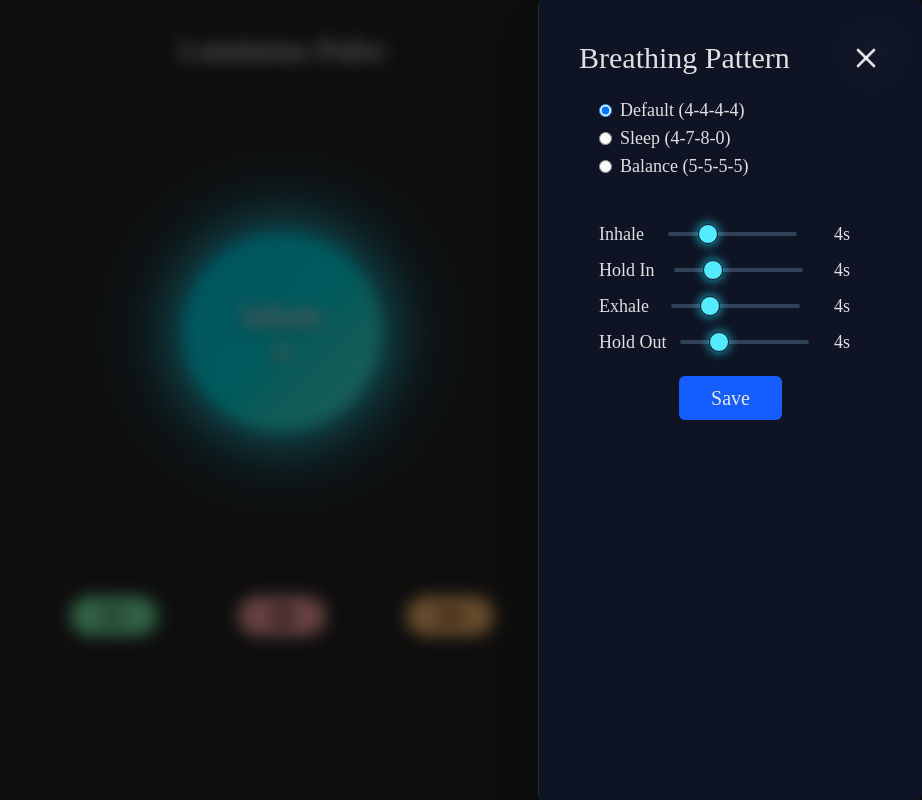
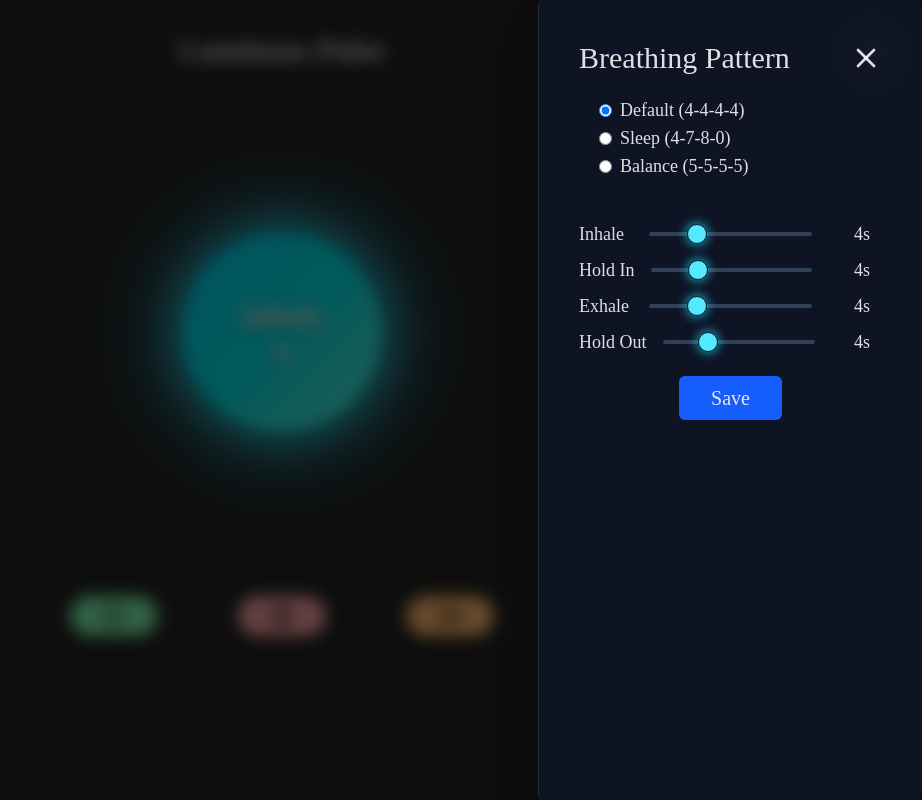
Before and after one commit to SivaKrishna6745/Luminous-Pulse, a React (Vite) app: page / in a window 1280 px wide. Both pictures are taken after a click on the element 1232 px from the left and 52 px from the top of the page. Shown: the whole page, without its empty margins (358-1280 px from the left). Built offline with nearby package versions, Linux system fonts and the light colour scheme.

Commit message:
* CSS adjustments

```diff
--- a/src/components/PresetSlider.tsx
+++ b/src/components/PresetSlider.tsx
@@ -6,8 +6,10 @@ interface PresetSliderProps {
 
 const PresetSlider = ({ label, onChange, duration }: PresetSliderProps) => {
     return (
-        <div className="flex justify-between items-center px-5">
-            <label htmlFor="inhale-slider">{label}</label>
+        <div className="grid grid-cols-[1fr_2fr_0.5fr] md:grid-cols-[1fr_3fr_1fr] gap-2 md:gap-4 items-center">
+            <label htmlFor="inhale-slider" className="place-self-start whitespace-nowrap">
+                {label}
+            </label>
             <input
                 type="range"
                 name="slider"
@@ -16,9 +18,9 @@ const PresetSlider = ({ label, onChange, duration }: PresetSliderProps) => {
                 max="15"
                 value={duration}
                 onChange={onChange}
-                className="neon-slider"
+                className="neon-slider self-stretch"
             />
-            <span className="w-10">{duration}s</span>
+            <span className="w-10 place-self-end">{duration}s</span>
         </div>
     );
 };
--- a/src/components/SettingsModal.tsx
+++ b/src/components/SettingsModal.tsx
@@ -53,8 +53,8 @@ const SettingsModal = ({ onClose }: SettingsModalProps) => {
     };
 
     const modalClasses = isMobile
-        ? 'bottom-0 left-0 w-full h-[85vh] border-t'
-        : 'top-0 right-0 h-full w-[30%] border-l';
+        ? 'bottom-0 left-0 w-full h-[85vh] border-t px-6'
+        : 'top-0 right-0 h-full w-[50%] lg:w-[40%] xl:w-[30%] border-l px-10';
 
     return (
         <motion.div
@@ -62,8 +62,7 @@ const SettingsModal = ({ onClose }: SettingsModalProps) => {
             initial="hidden"
             animate="visible"
             exit="exit"
-            className={`fixed z-50 text-lg bg-slate-900/80 backdrop-blur-md shadow-2xl border-white/10 rounded-md px-10 py-5
-                  transform transition-all duration-300 ease-out scale-100 opacity-100 ${modalClasses}`}
+            className={`fixed z-50 text-lg bg-slate-900/80 backdrop-blur-md shadow-2xl border-white/10 rounded-md py-5 transform transition-all duration-300 ease-out scale-100 opacity-100 ${modalClasses}`}
         >
             <div className="flex justify-between items-center relative my-5">
                 <h1 className="text-3xl">Breathing Pattern</h1>
```
